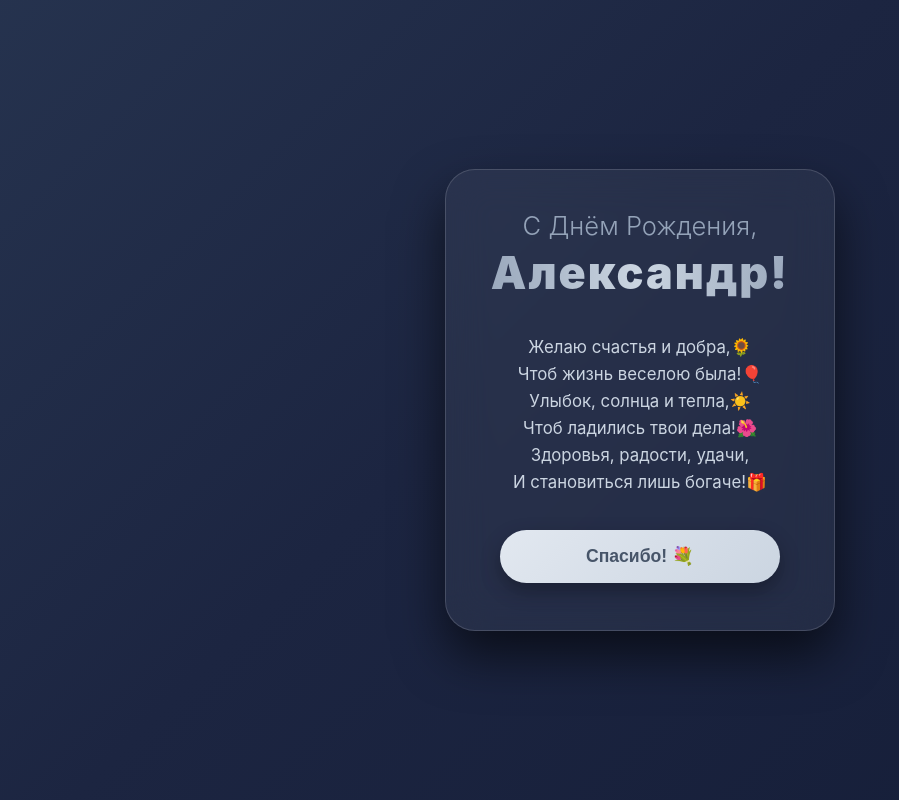
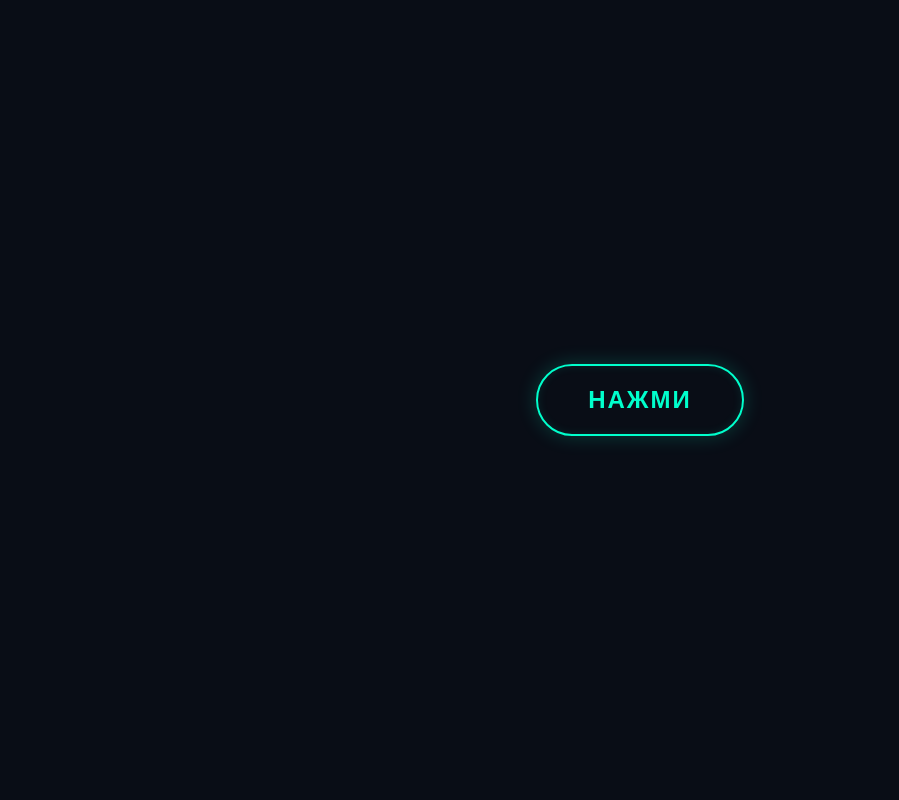
Before and after one commit to MrSkyAngule/testing, a Django app: page / in a window 1280 px wide. Shown: the whole page, without its empty margins (0-899 px from the left). Run offline with Django 5.2, Linux system fonts and the light colour scheme.

Commit message:
first commit

```diff
--- a/main/templates/html/home.html
+++ b/main/templates/html/home.html
@@ -3,7 +3,7 @@
 <head>
     <meta charset="UTF-8">
     <meta name="viewport" content="width=device-width, initial-scale=1.0, maximum-scale=1.0, user-scalable=no">
-    <title>С Днем Рождения, Александр!</title>
+    <title>Александр, нажми!</title>
     <style>
         * {
             box-sizing: border-box;
@@ -14,9 +14,7 @@
 
         body {
             font-family: -apple-system, BlinkMacSystemFont, 'Segoe UI', Roboto, Helvetica, Arial, sans-serif;
-            background: linear-gradient(-45deg, #0b132b, #1c2541, #3a506b, #0b132b);
-            background-size: 400% 400%;
-            animation: gradientBG 12s ease infinite;
+            background: #090d16;
             min-height: 100vh;
             min-height: -webkit-fill-available;
             display: flex;
@@ -25,43 +23,91 @@
             overflow: hidden;
             color: #fff;
             padding: 20px;
-            perspective: 1000px;
+            perspective: 1200px;
         }
 
         html { height: -webkit-fill-available; }
 
-        @keyframes gradientBG {
-            0% { background-position: 0% 50%; }
-            50% { background-position: 100% 50%; }
-            100% { background-position: 0% 50%; }
+        /* Начальное состояние стартовой кнопки по центру */
+        .start-btn {
+            position: absolute;
+            background: transparent;
+            color: #00ffcc;
+            border: 2px solid #00ffcc;
+            padding: 20px 50px;
+            font-size: 1.5rem;
+            font-weight: 800;
+            letter-spacing: 2px;
+            text-transform: uppercase;
+            border-radius: 50px;
+            cursor: pointer;
+            box-shadow: 0 0 20px rgba(0, 255, 204, 0.2), inset 0 0 10px rgba(0, 255, 204, 0.1);
+            transition: all 0.3s cubic-bezier(0.175, 0.885, 0.32, 1.275);
+            z-index: 100;
         }
 
+        .start-btn:active {
+            transform: scale(0.9);
+            box-shadow: 0 0 40px #00ffcc;
+        }
+
+        /* Элемент ударной взрывной волны */
+        .wave {
+            position: absolute;
+            border: 4px solid #00ffcc;
+            border-radius: 50%;
+            pointer-events: none;
+            transform: translate(-50%, -50%) scale(0);
+            opacity: 1;
+            z-index: 50;
+            box-shadow: 0 0 30px #00ffcc, inset 0 0 20px #00ffcc;
+        }
+
+        .wave.animate {
+            animation: rip 0.8s cubic-bezier(0.1, 0.4, 0.1, 1) forwards;
+        }
+
+        @keyframes rip {
+            0% {
+                width: 0px;
+                height: 0px;
+                opacity: 1;
+                border-width: 8px;
+            }
+            100% {
+                width: 1500px;
+                height: 1500px;
+                opacity: 0;
+                border-width: 1px;
+            }
+        }
+
+        /* Карточка с поздравлением (изначально полностью скрыта и сжата в центре) */
         .card {
-            background: rgba(255, 255, 255, 0.05);
-            backdrop-filter: blur(20px);
-            -webkit-backdrop-filter: blur(20px);
-            border: 1px solid rgba(255, 255, 255, 0.15);
+            background: rgba(255, 255, 255, 0.04);
+            backdrop-filter: blur(25px);
+            -webkit-backdrop-filter: blur(25px);
+            border: 1px solid rgba(0, 255, 204, 0.2);
             padding: 40px 25px;
-            border-radius: 30px;
+            border-radius: 35px;
             text-align: center;
-            box-shadow: 0 25px 50px rgba(0, 0, 0, 0.6);
+            box-shadow: 0 30px 60px rgba(0, 0, 0, 0.8);
             max-width: 390px;
             width: 100%;
             z-index: 10;
-            transform: scale(0.9);
+            transform: scale(0) rotateX(-90deg);
             opacity: 0;
-            animation: cardEntrance 1s cubic-bezier(0.175, 0.885, 0.32, 1.275) forwards;
-            transition: transform 0.8s cubic-bezier(0.4, 0, 0.2, 1), border-color 0.5s, box-shadow 0.5s;
+            pointer-events: none;
+            transition: transform 0.8s cubic-bezier(0.175, 0.885, 0.32, 1.275), opacity 0.5s;
         }
 
-        @keyframes cardEntrance {
-            to { transform: scale(1); opacity: 1; }
-        }
-
-        .card.flip-animation {
-            transform: rotateY(360deg) scale(1.05);
-            box-shadow: 0 30px 60px rgba(74, 222, 128, 0.2);
-            border-color: rgba(74, 222, 128, 0.4);
+        /* Появление карточки после прохождения волны */
+        .card.reveal {
+            transform: scale(1) rotateX(0deg);
+            opacity: 1;
+            pointer-events: auto;
+            border-color: rgba(0, 255, 204, 0.4);
+            box-shadow: 0 30px 60px rgba(0, 255, 204, 0.15), 0 0 40px rgba(0,0,0,0.5);
         }
 
         h1 {
@@ -69,10 +115,9 @@
             color: #94a3b8;
             font-weight: 300;
             margin-bottom: 5px;
-            transition: color 0.5s;
         }
 
-        .card.flip-animation h1 {
+        .card.reveal h1 {
             color: #f1c40f;
             text-shadow: 0 0 10px rgba(241, 196, 15, 0.3);
         }
@@ -83,13 +128,6 @@
             font-weight: 900;
             margin-bottom: 25px;
             letter-spacing: 2px;
-            background: linear-gradient(90deg, #94a3b8, #cbd5e1, #94a3b8);
-            -webkit-background-clip: text;
-            -webkit-text-fill-color: transparent;
-            transition: background 0.5s;
-        }
-
-        .card.flip-animation .name {
             background: linear-gradient(90deg, #ff7e5f, #feb47b, #f1c40f, #ff7e5f);
             background-size: 300%;
             -webkit-background-clip: text;
@@ -102,64 +140,31 @@
             100% { background-position: 300%; }
         }
 
-        .text-container {
-            min-height: 180px;
-            display: flex;
-            align-items: center;
-            justify-content: center;
-        }
-
         p {
-            font-size: 1.05rem;
-            line-height: 1.6;
-            color: #cbd5e1; /* Обычный белый цвет для первого текста */
-            font-weight: 400;
-            transition: opacity 0.3s ease;
-        }
-
-        p.real-text {
             color: #f8fafc;
             font-size: 1.05rem;
             text-align: left;
+            line-height: 1.6;
         }
 
-        .btn-wrapper {
-            margin-top: 25px;
-            min-height: 60px;
-        }
-
-        .btn {
-            background: linear-gradient(135deg, #e2e8f0, #cbd5e1);
-            color: #475569;
-            border: none;
-            padding: 16px 35px;
-            font-size: 1.1rem;
-            font-weight: 600;
-            border-radius: 50px;
-            cursor: pointer;
-            box-shadow: 0 8px 20px rgba(0, 0, 0, 0.3);
-            width: 100%;
-            max-width: 280px;
-            transition: all 0.4s ease;
-        }
-
+        /* Частицы дичи и экспедиций */
         .particle {
             position: fixed;
             z-index: 999;
             pointer-events: none;
-            font-size: 28px;
+            font-size: 30px;
             user-select: none;
-            animation: flyOut 2.2s cubic-bezier(0.1, 0.8, 0.25, 1) forwards;
+            animation: flyOut 2s cubic-bezier(0.1, 0.8, 0.25, 1) forwards;
         }
 
         @keyframes flyOut {
             0% {
-                transform: translate(0, 0) rotate(0deg) scale(0.4);
+                transform: translate(0, 0) rotate(0deg) scale(0.3);
                 opacity: 1;
             }
             80% { opacity: 1; }
             100% {
-                transform: translate(var(--x), var(--y)) rotate(var(--r)) scale(1.3);
+                transform: translate(var(--x), var(--y)) rotate(var(--r)) scale(1.4);
                 opacity: 0;
             }
         }
@@ -167,25 +172,30 @@
 </head>
 <body>
 
+    <!-- Стартовая кнопка без лишних надписей -->
+    <button class="start-btn" id="clickMeBtn">Нажми</button>
+
+    <!-- Элемент для анимации волны -->
+    <div class="wave" id="shockwave"></div>
+
+    <!-- Скрытая карточка, которая проявится от волны -->
     <div class="card" id="mainCard">
         <h1>С Днём Рождения,</h1>
         <span class="name">Александр!</span>
-        <div class="text-container">
-            <!-- Скучный стандартный стишок из интернета -->
-            <p id="congratText">Желаю счастья и добра,🌻<br>Чтоб жизнь веселою была!🎈<br>Улыбок, солнца и тепла,☀️<br>Чтоб ладились твои дела!🌺<br>Здоровья, радости, удачи,<br>И становиться лишь богаче!🎁</p>
-        </div>
-        <div class="btn-wrapper">
-            <!-- Обычная банальная кнопка -->
-            <button class="btn" id="surpriseBtn">Спасибо! 💐</button>
-        </div>
+        <p>
+            <strong>Саня, с днюхой тебя! 🧭</strong><br><br>
+            Желаем, чтобы техника никогда не подводила, а дикие тропы <strong>Алтая</strong>, суровые хребты <strong>Урала</strong> и чистые просторы <strong>Байкала</strong> всегда встречали тебя идеальной погодой!<br><br>
+            Пусть группы туристов будут легкими на подъем, здоровье — гранитным, а любимое дело приносит мощный доход и кайф. Полного бака и новых безумных маршрутов! 🚙💨💥
+        </p>
     </div>
 
     <script>
-        const button = document.getElementById('surpriseBtn');
+        const button = document.getElementById('clickMeBtn');
+        const wave = document.getElementById('shockwave');
         const card = document.getElementById('mainCard');
-        const text = document.getElementById('congratText');
 
-        const expeditionShapes = ['🏔️', '⛰️', '⛺', '🔥', '🚙', '🦅', '🎒', '🧭', '🌲', '🌊'];
+        // Безумный микс экспедиционных и трэш эмодзи
+        const wildShapes = ['🏔️', '⛺', '🔥', '🚙', '🦖', '👽', '💩', '💀', '💸', '💥', '🦅', '🐺', '🧭', '🌲'];
 
         function playSound() {
             try {
@@ -193,75 +203,73 @@
                 if (!AudioContext) return;
                 const ctx = new AudioContext();
 
-                const bufferSize = ctx.sampleRate * 0.5;
-                const buffer = ctx.createBuffer(1, bufferSize, ctx.sampleRate);
-                const data = buffer.getChannelData(0);
-                for (let i = 0; i < bufferSize; i++) {
-                    data[i] = Math.random() * 2 - 1;
-                }
-                const noise = ctx.createBufferSource();
-                noise.buffer = buffer;
-                const filter = ctx.createBiquadFilter();
-                filter.type = 'bandpass';
-                filter.frequency.setValueAtTime(300, ctx.currentTime);
-                filter.frequency.exponentialRampToValueAtTime(800, ctx.currentTime + 0.5);
+                // Звук фантастического энергетического импульса
+                const osc = ctx.createOscillator();
+                const gain = ctx.createGain();
+                osc.type = 'sawtooth';
+                osc.frequency.setValueAtTime(600, ctx.currentTime);
+                osc.frequency.exponentialRampToValueAtTime(20, ctx.currentTime + 0.6);
 
-                const gain = ctx.createGain();
                 gain.gain.setValueAtTime(0.3, ctx.currentTime);
-                gain.gain.exponentialRampToValueAtTime(0.001, ctx.currentTime + 0.5);
+                gain.gain.exponentialRampToValueAtTime(0.001, ctx.currentTime + 0.6);
 
-                noise.connect(filter);
-                filter.connect(gain);
+                osc.connect(gain);
                 gain.connect(ctx.destination);
-                noise.start();
+                osc.start();
+                osc.stop(ctx.currentTime + 0.6);
             } catch (e) {}
         }
 
-        function explodeExpedition() {
-            const rect = button.getBoundingClientRect();
-            const startX = rect.left + rect.width / 2;
-            const startY = rect.top + rect.height / 2;
-
-            for (let i = 0; i < 75; i++) {
+        function spawnParticles(startX, startY) {
+            for (let i = 0; i < 80; i++) {
                 const p = document.createElement('div');
                 p.classList.add('particle');
-                p.textContent = expeditionShapes[Math.floor(Math.random() * expeditionShapes.length)];
+                p.textContent = wildShapes[Math.floor(Math.random() * wildShapes.length)];
 
                 const angle = Math.random() * Math.PI * 2;
-                const distance = Math.random() * 280 + 120;
+                const distance = Math.random() * 300 + 120;
                 const x = Math.cos(angle) * distance;
-                const y = Math.sin(angle) * (distance * 0.7) - 220;
-                const r = Math.random() * 360 - 180;
+                const y = Math.sin(angle) * distance - 50;
+                const r = Math.random() * 720 - 360;
 
                 p.style.left = startX + 'px';
                 p.style.top = startY + 'px';
                 p.style.setProperty('--x', `${x}px`);
                 p.style.setProperty('--y', `${y}px`);
                 p.style.setProperty('--r', `${r}deg`);
-                p.style.animationDuration = (Math.random() * 1.2 + 1.0) + 's';
+                p.style.animationDuration = (Math.random() * 1.2 + 0.8) + 's';
 
                 document.body.appendChild(p);
-                setTimeout(() => p.remove(), 2200);
+                setTimeout(() => p.remove(), 2000);
             }
         }
 
-        button.addEventListener('click', () => {
-            card.classList.add('flip-animation');
-            explodeExpedition();
-            setTimeout(explodeExpedition, 250);
+        button.addEventListener('click', (e) => {
+            // Получаем точные координаты центра кнопки
+            const rect = button.getBoundingClientRect();
+            const x = rect.left + rect.width / 2;
+            const y = rect.top + rect.height / 2;
 
-            text.style.opacity = '0';
-            setTimeout(() => {
-                text.classList.add('real-text');
-                text.innerHTML = "<strong>Ладно, забудь этот стишок! Лови настоящее! 🧭</strong><br><br>Саня, с днюхой тебя! Желаем, чтобы техника никогда не подводила, а дикие тропы <strong>Алтая</strong>, суровые хребты <strong>Урала</strong> и чистые просторы <strong>Байкала</strong> всегда встречали тебя идеальной погодой! Пусть группы туристов будут легкими на подъем, здоровье — гранитным, а любимое дело приносит мощный доход и кайф. Полного бака и новых крутых маршрутов! 🚙💨";
-                text.style.opacity = '1';
-            }, 400);
+            // Позиционируем волну строго по центру клика
+            wave.style.left = x + 'px';
+            wave.style.top = y + 'px';
 
+            // Запускаем звук и волну
+            playSound();
+            wave.classList.add('animate');
+
+            // Схлопываем и удаляем кнопку
             button.style.transform = 'scale(0)';
             button.style.opacity = '0';
-            setTimeout(() => button.remove(), 400);
+            setTimeout(() => button.remove(), 300);
 
-            playSound();
+            // Волна долетает до краев, и ровно через 250мс проявляется карточка + летят частицы
+            setTimeout(() => {
+                card.classList.add('reveal');
+                // Меняем фон на чуть более глубокий космический
+                document.body.style.background = '#060911';
+                spawnParticles(x, y);
+            }, 250);
         });
     </script>
 </body>
```
